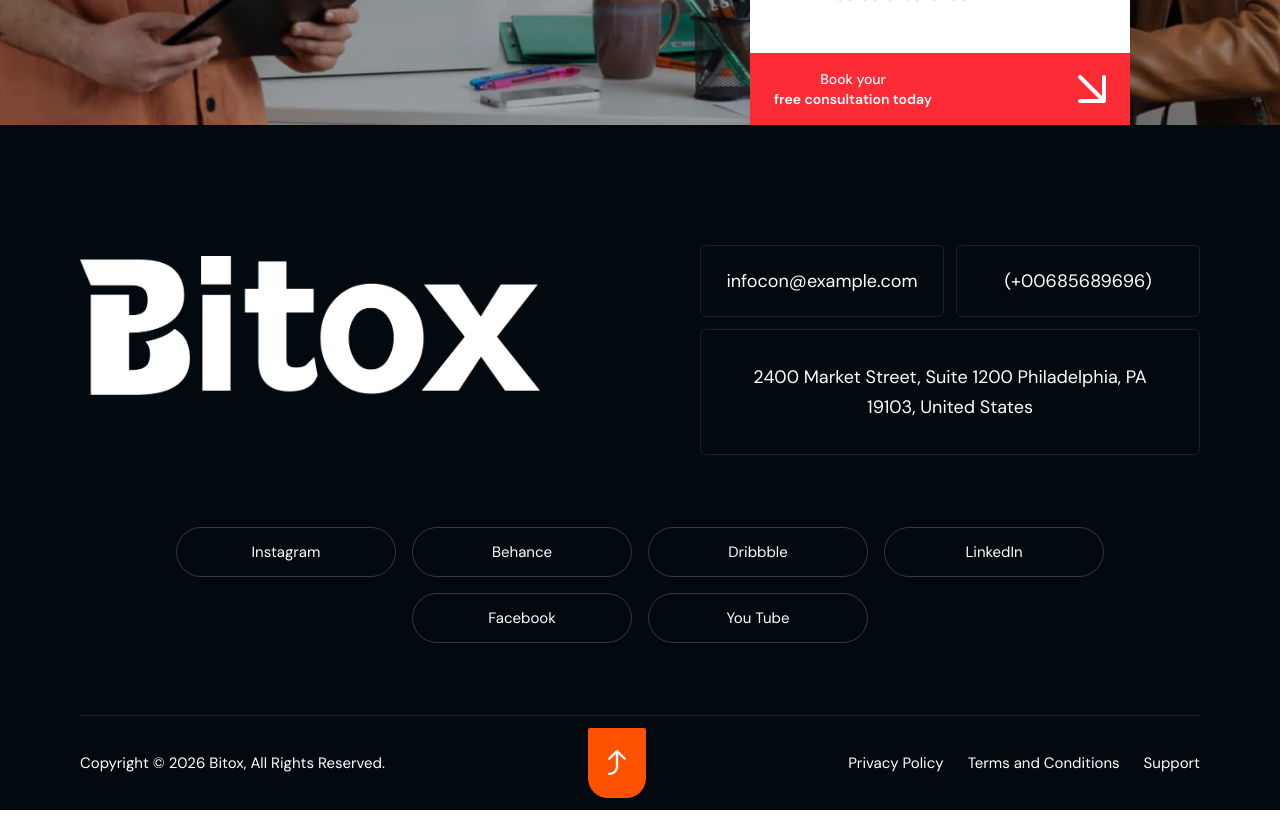
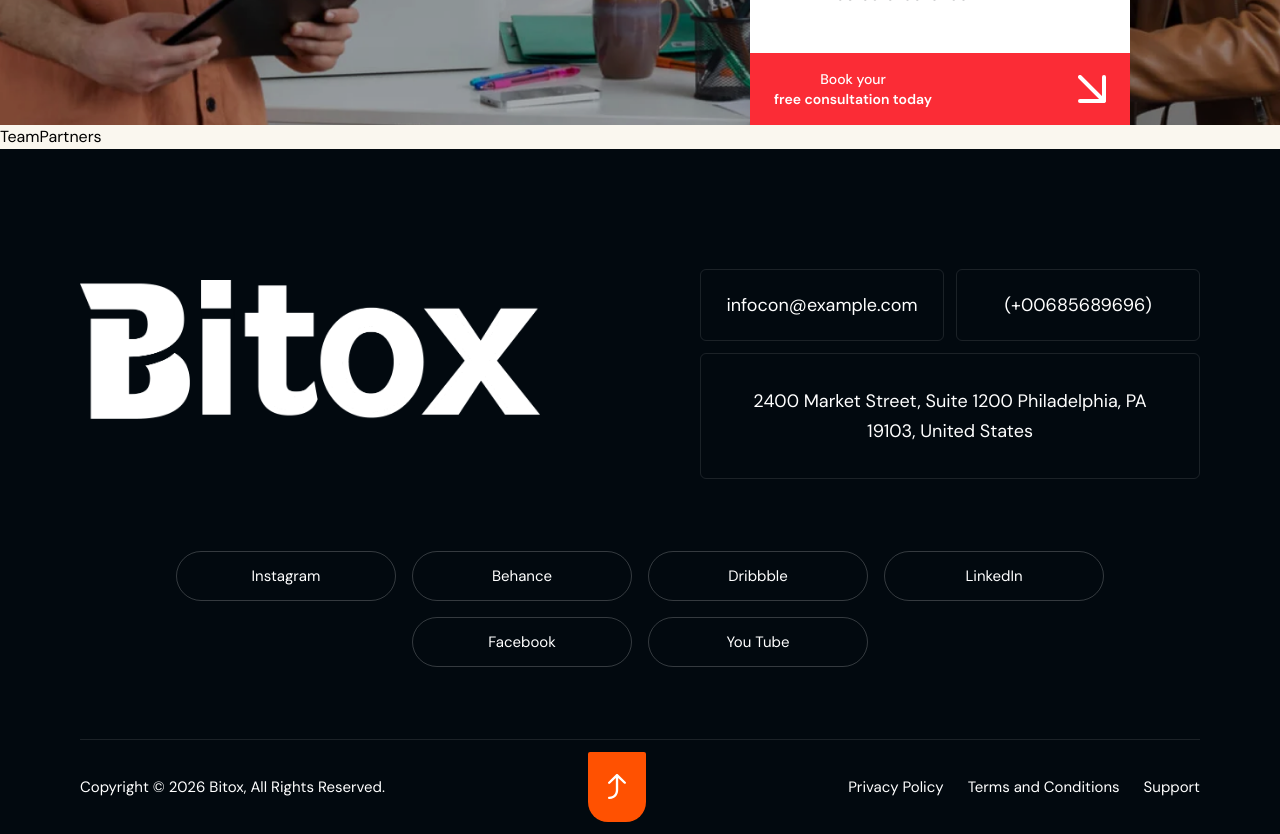
Before and after one commit to Mostofa-zaman/bitox-business-consulting-website, a Next.js app: page /team in a window 1280 px wide. Shown: the part 3780-4614 px from the top of the page. Before the commit the page ends 4590 px from the top, so only its background shows below. Built offline with nearby package versions, Linux system fonts and the light colour scheme; no server answers.

Commit message:
feat(teamMember): create TeamPartners component

```diff
--- a/src/app/(pages)/team/page.jsx
+++ b/src/app/(pages)/team/page.jsx
@@ -1,5 +1,6 @@
 import InnerPageHero from '@/components/common/InnerPageHero'
 import TeamGrid from '@/components/teamMember/TeamGrid'
+import TeamPartners from '@/components/teamMember/TeamPartners'
 import TeamWorkspace from '@/components/teamMember/TeamWorkspace'
 import React from 'react'
 
@@ -12,6 +13,7 @@ const Team = () => {
       />
       <TeamGrid/>
       <TeamWorkspace/>
+      <TeamPartners/>
 
     </>
   )
--- /dev/null
+++ b/src/components/teamMember/TeamPartners.jsx
@@ -0,0 +1,9 @@
+import React from 'react'
+
+const TeamPartners = () => {
+  return (
+    <div>TeamPartners</div>
+  )
+}
+
+export default TeamPartners
```
